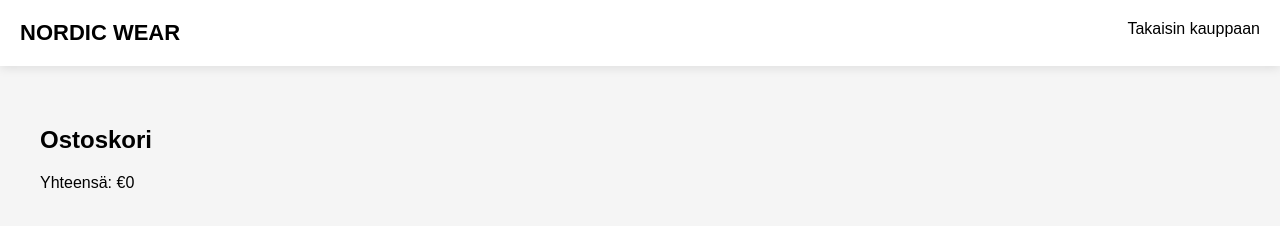
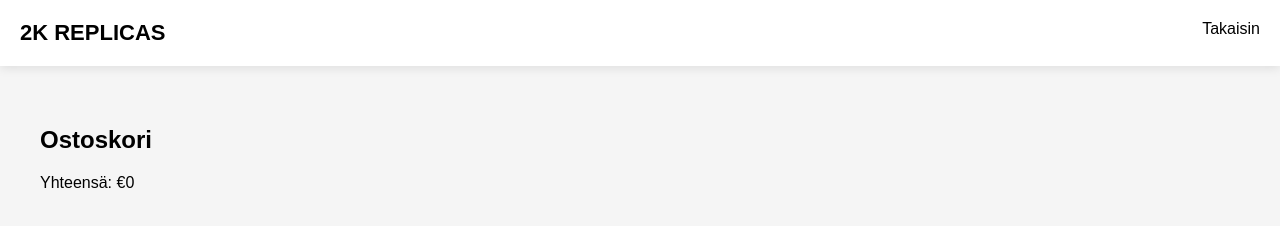
Before and after one commit to 2kreps/2kreps, a plain HTML site: page cart.html in a window 1280 px wide. Drawn offline with Linux system fonts and the light colour scheme.

Commit message:
Update cart.html

```diff
--- a/cart.html
+++ b/cart.html
@@ -1,16 +1,16 @@
 <!DOCTYPE html>
 <html lang="fi">
 <head>
-  <meta charset="UTF-8">
+  <meta charset="UTF-8" />
   <title>Ostoskori</title>
   <link rel="stylesheet" href="style.css">
 </head>
 <body>
 
-<header>
-  <div class="logo">NORDIC WEAR</div>
+<header class="navbar">
+  <div class="logo">2K REPLICAS</div>
   <nav>
-    <a href="shop.html">Takaisin kauppaan</a>
+    <a href="shop.html">Takaisin</a>
   </nav>
 </header>
 
```
